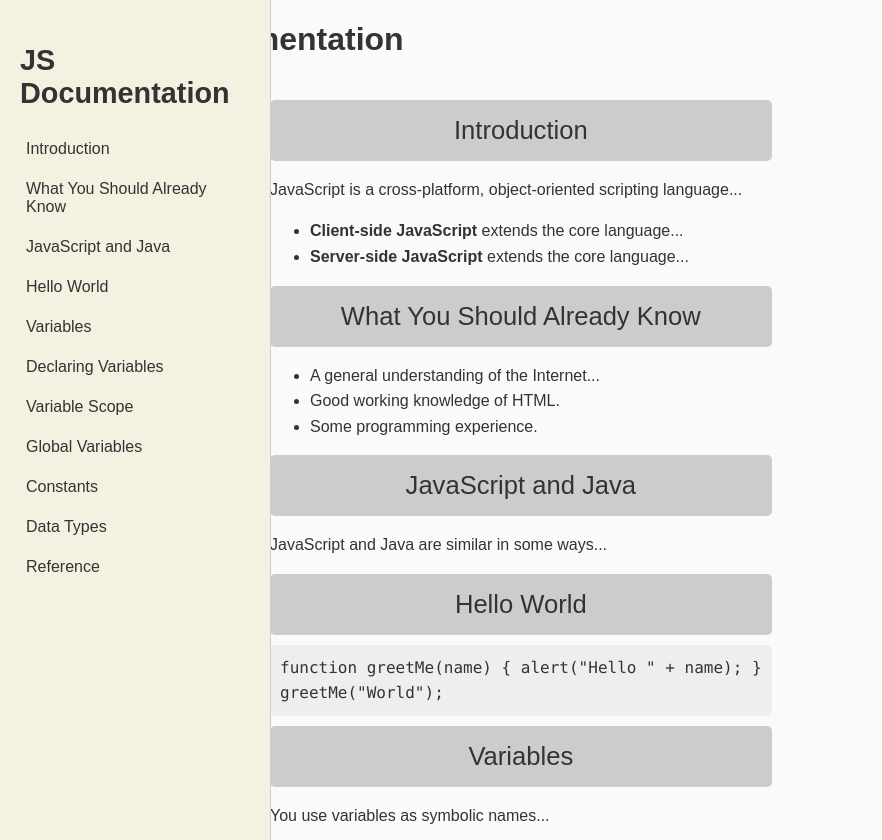
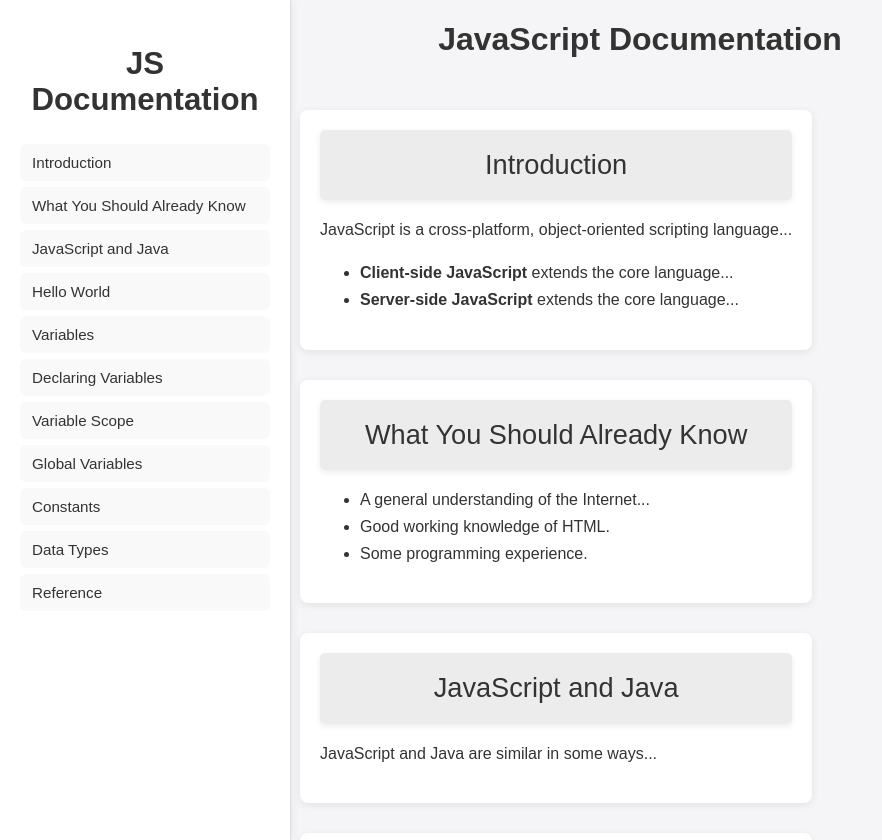
Before and after one commit to PRECIOUS-CHIRWA/preciouss, a plain HTML site: page portfolio/technical-documentation.html in a window 1280 px wide. Shown: the top 840 px of the page, without its empty margins (0-882 px from the left). Drawn offline with Linux system fonts and the light colour scheme.

Commit message:
Technical documentation and transitions twicks

```diff
--- a/portfolio/portfolio.css
+++ b/portfolio/portfolio.css
@@ -58,7 +58,7 @@ section {
   align-items: center;
   text-align: center;
   background: linear-gradient(135deg, #e3f2fd, #fce4ec);
-  padding: 50px;
+  padding: 40px;
 }
 
 #welcome-section h1 {
--- a/portfolio/product-landing.css
+++ b/portfolio/product-landing.css
@@ -57,6 +57,7 @@ body {
   padding: 10px 20px;
   cursor: pointer;
   font-weight: bold;
+  border-radius: 8%;
 }
 
 .btn:hover {
--- a/portfolio/technical-documentation.css
+++ b/portfolio/technical-documentation.css
@@ -1,79 +1,122 @@
+/* Global Styles */
+html {
+  scroll-behavior: smooth;
+}
 
 body {
   font-family: Arial, sans-serif;
   margin: 0;
-  background-color: #fafafa;
+  background-color: #f5f5f7;
   color: #333;
 }
 
+header h1{
+  text-align: center;
+  left: 45%;
+}
+
+/* Layout */
 .container {
   display: flex;
   flex-direction: row;
 }
 
+/* Sidebar Navigation */
 #navbar {
   position: fixed;
   top: 0;
   left: 0;
-  width: 230px;
+  width: 250px;
   height: 100%;
-  background-color: #f4f1e1;
+  background-color: #ffffff;
+  padding: 20px;
   overflow-y: auto;
-  padding: 20px;
-  border-right: 1px solid #ccc;
+  border-right: 1px solid #ddd;
+  box-shadow: 2px 0 8px rgba(0,0,0,0.05);
 }
 
 #navbar header {
-  font-size: 1.2rem;
+  font-size: 1.3rem;
   font-weight: bold;
-  margin-bottom: 15px;
+  margin-bottom: 20px;
+  text-align: center;
 }
 
 .nav-link {
   display: block;
+  padding: 10px 12px;
+  margin: 6px 0;
+  text-decoration: none;
   color: #333;
-  text-decoration: none;
-  margin: 10px 0;
-  padding: 6px;
-  border-radius: 5px;
-  transition: 0.3s;
+  background: #f9f9f9;
+  border-radius: 6px;
+  transition: all 0.25s ease;
+  font-size: 0.95rem;
 }
 
-.nav-link:hover {
-  background-color: #ddd;
+/* Hover + Active Click Effect */
+.nav-link:hover,
+.nav-link:focus,
+.nav-link:active {
+  background-color: #e3e3e3;
+  font-weight: bold;
+  transform: translateX(3px);
 }
 
+/* Main Content */
 .content {
-  margin-left: 250px;
-  padding: 20px;
-  line-height: 1.6;
+  margin-left: 270px;
+  padding: 30px;
+  max-width: 900px;
+  line-height: 1.7;
 }
 
 .title {
-  font-size: 1.6rem;
-  background-color: #ccc;
+  font-size: 1.7rem;
+  background-color: #ececec;
+  padding: 12px;
+  border-radius: 5px;
   text-align: center;
-  padding: 10px;
-  border-radius: 5px;
+  margin-bottom: 15px;
+  box-shadow: 0 2px 6px rgba(0,0,0,0.08);
 }
 
+section {
+  background: #fff;
+  padding: 20px;
+  margin-bottom: 30px;
+  border-radius: 8px;
+  box-shadow: 0 2px 8px rgba(0,0,0,0.08);
+}
+
+/* Code Blocks */
 code {
   display: block;
-  background: #eee;
-  padding: 10px;
-  margin: 10px 0;
-  border-radius: 5px;
+  background: #2d2d2d;
+  color: #f8f8f2;
+  padding: 12px;
+  margin: 12px 0;
+  border-radius: 6px;
   font-family: Consolas, monospace;
+  font-size: 0.9rem;
 }
 
+/* Mobile Responsive */
 @media (max-width: 768px) {
   #navbar {
     position: relative;
     width: 100%;
     height: auto;
+    box-shadow: none;
+    border-right: none;
+  }
+
+  .nav-link {
+    text-align: center;
   }
 
   .content {
     margin-left: 0;
+    padding: 20px;
   }
 }
```
Also changed, not shown: portfolio/portfolio.html (+1 -0 lines).
